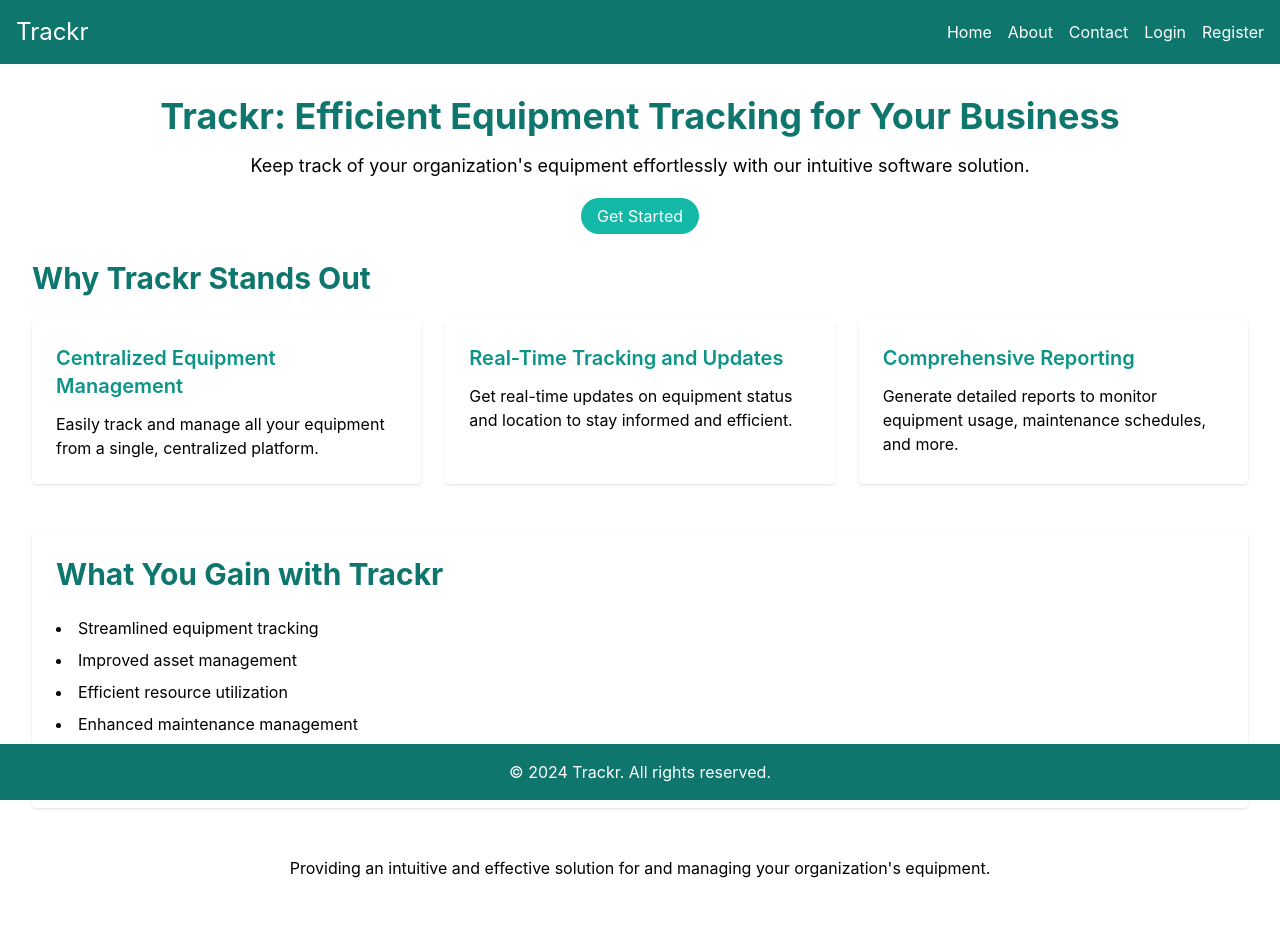
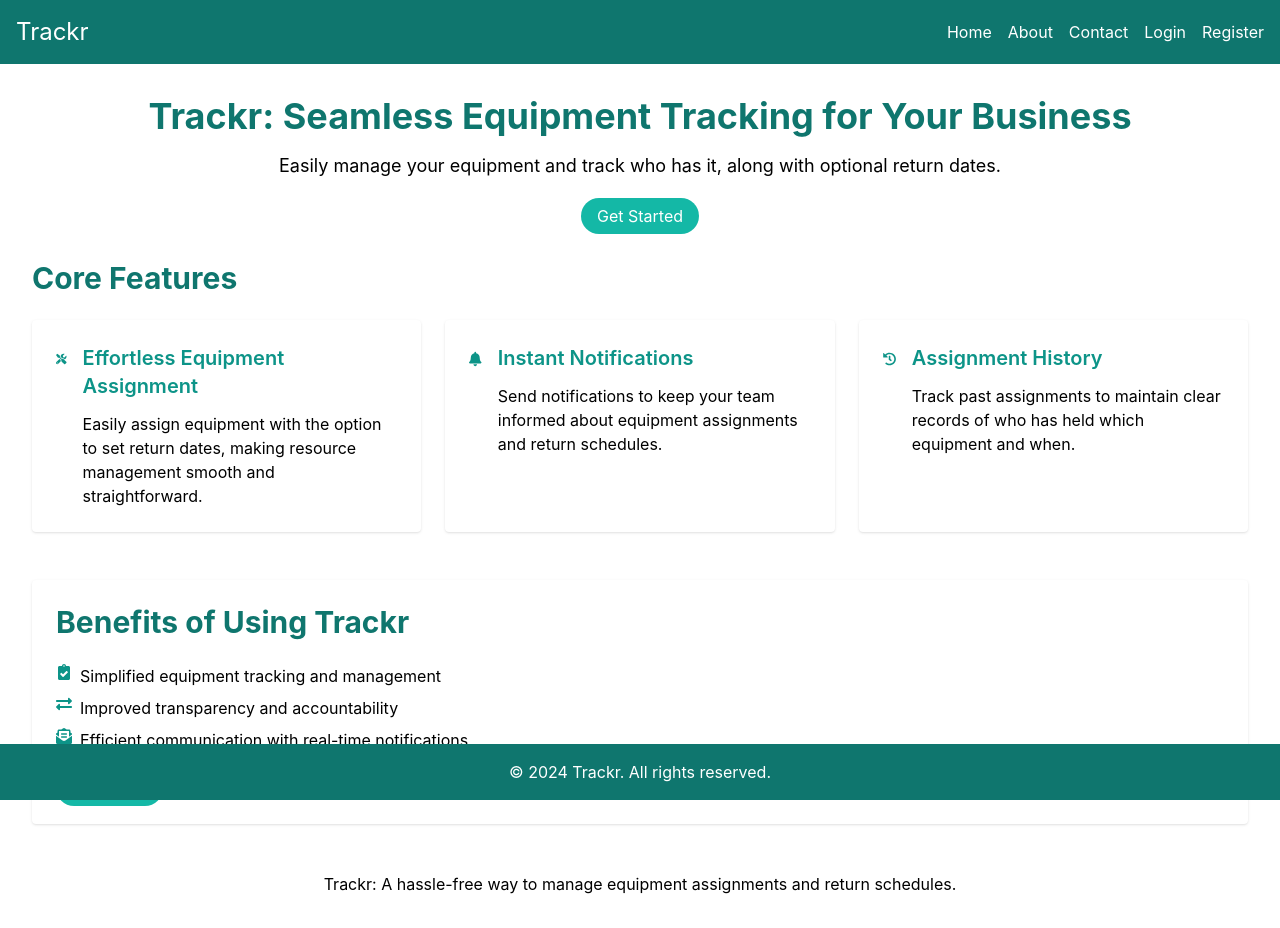
Before and after one commit to millyanne93/Trackr, a React (Create React App) app in the folder frontend/: page / in a window 1280 px wide. Built offline with nearby package versions, Linux system fonts and the light colour scheme.

Commit message:
refine the home page contents and improve form styling.

```diff
--- a/frontend/package.json
+++ b/frontend/package.json
@@ -11,6 +11,7 @@
     "js-cookie": "^3.0.5",
     "react": "^18.3.1",
     "react-dom": "^18.3.1",
+    "react-icons": "^5.3.0",
     "react-router-dom": "^6.26.1",
     "react-scripts": "5.0.1",
     "recharts": "^2.12.7",
--- a/frontend/src/components/AddEquipmentForm.js
+++ b/frontend/src/components/AddEquipmentForm.js
@@ -50,7 +50,7 @@ const AddEquipmentForm = () => {
 };
 
   return (
-    <form onSubmit={handleSubmit} className="bg-white p-4 rounded shadow">
+    <form onSubmit={handleSubmit} className="bg-white p-4 rounded shadow max-w-lg">
       <h3 className="text-xl font-semibold mb-4">Add New Equipment</h3>
 
       {/* Display success or error messages */}
--- a/frontend/src/components/AssignEquipmentForm.js
+++ b/frontend/src/components/AssignEquipmentForm.js
@@ -35,7 +35,7 @@ const AssignEquipmentForm = ({ users, equipmentList, onAssign }) => {
   };
 
   return (
-    <div className="bg-white p-4 rounded shadow mb-6">
+    <div className="bg-white p-4 rounded shadow mb-6 max-w-lg">
       <h3 className="text-xl font-semibold">Assign Equipment</h3>
 
       <div className="my-4">
@@ -55,7 +55,7 @@ const AssignEquipmentForm = ({ users, equipmentList, onAssign }) => {
       </div>
 
       <div className="my-4">
-        <label className="block text-sm font-medium text-gray-700 mb-1">Equipment:</label>
+        <label className="block text-sm font-medium text-gray-700 mb-1 ">Equipment:</label>
         <select
           value={selectedEquipment}
           onChange={(e) => setSelectedEquipment(e.target.value)}
--- a/frontend/src/components/SendNotification.js
+++ b/frontend/src/components/SendNotification.js
@@ -48,7 +48,7 @@ function SendNotification() {
   };
 
   return (
-    <div className="bg-white p-4 rounded shadow mb-6">
+    <div className="bg-white p-4 rounded shadow mb-6 max-w-lg">
       <h2 className="text-xl font-semibold">Send Notification</h2>
 
       {/* Select User Dropdown */}
--- a/frontend/src/pages/AboutPage.js
+++ b/frontend/src/pages/AboutPage.js
@@ -1,9 +1,40 @@
 import React from 'react';
 
 const AboutPage = () => (
-  <div className="p-4">
-    <h2 className="text-3xl font-bold text-teal-700 mb-4">About Trackr</h2>
-    <p>Trackr helps you keep track of your equipment and manage it effectively. Learn more about our features and how we can assist you.</p>
+  <div className="p-4 bg-gray-100">
+    <h2 className="text-4xl font-bold text-teal-700 mb-4">About Trackr</h2>
+
+    {/* Introduction */}
+    <p className="text-lg text-gray-700 mb-6">
+      Trackr is a simple yet powerful tool designed to help businesses keep track of their equipment. Whether you're managing a small business or a large organization, Trackr ensures that equipment is effectively assigned and tracked, providing you with peace of mind.
+    </p>
+
+    {/* Mission Section */}
+    <section className="mb-8">
+      <h3 className="text-2xl font-semibold text-teal-600 mb-4">Our Mission</h3>
+      <p className="text-gray-700">
+        Our mission is to provide a hassle-free and efficient way to manage equipment, ensuring transparency, accountability, and seamless communication within organizations. Trackr aims to simplify the tracking process so you can focus on what really matters—running your business.
+      </p>
+    </section>
+
+    {/* Core Features Section */}
+    <section className="mb-8">
+      <h3 className="text-2xl font-semibold text-teal-600 mb-4">Core Features</h3>
+      <ul className="list-disc list-inside text-gray-700">
+        <li className="mb-2">Assign equipment with optional return dates.</li>
+        <li className="mb-2">Send notifications about equipment assignments.</li>
+        <li className="mb-2">View history of all equipment assignments.</li>
+        <li className="mb-2">Manage the lifecycle of your organization's assets easily.</li>
+      </ul>
+    </section>
+
+    {/* How It Works Section */}
+    <section>
+      <h3 className="text-2xl font-semibold text-teal-600 mb-4">How It Works</h3>
+      <p className="text-gray-700 mb-6">
+        Trackr allows you to assign equipment to team members with just a few clicks. You'll receive a full record of the assignment, including any optional return dates, and notifications keep everyone in the loop. Whether it's laptops, tools, or machinery, Trackr helps you stay organized.
+      </p>
+    </section>
   </div>
 );
 
--- a/frontend/src/pages/AdminHomePage.js
+++ b/frontend/src/pages/AdminHomePage.js
@@ -362,13 +362,14 @@ const AdminHomePage = () => {
           Equipment Issued
         </h3>
         {showIssuedEquipment && issuedEquipment.length > 0 ? (
-          <table className="min-w-full bg-white">
+          <div className="overflow-x-auto">
+            <table className="min-w-full bg-white table-auto">
               <thead>
                 <tr>
-                <th className="py-2">Equipment Name</th>
-                <th className="py-2">Issued To</th>
-                <th className="py-2">Issued On</th>
-                <th className="py-2">Return Date</th>
+                  <th className="py-2 px-4">Equipment Name</th>
+                  <th className="py-2 px-4">Issued To</th>
+                  <th className="py-2 px-4">Issued On</th>
+                  <th className="py-2 px-4">Return Date</th>
                 </tr>
               </thead>
               <tbody>
@@ -388,8 +389,9 @@ const AdminHomePage = () => {
                 ))}
               </tbody>
             </table>
+          </div>
         ) : (
-          <p> Data for Equipment Issued.</p>
+          <p>No data for equipment issued.</p>
         )}
       </div>
 
@@ -410,7 +412,7 @@ const AdminHomePage = () => {
           className="text-xl font-semibold cursor-pointer hover:text-teal-500"
           onClick={() => setShowAddEquipment(!showAddEquipment)}
         >
-          Add Equipment
+          Add New Equipment
         </h3>
         {showAddEquipment && <AddEquipmentForm onAdd={fetchData} />}
       </div>
@@ -526,7 +528,7 @@ const AdminHomePage = () => {
                   </button>
                   <button
                     type="submit"
-                    className="bg-teal-500 text-white px-4 py-2 rounded"
+                    className="bg-teal-500 text-white px-4 py-2 rounded-full"
                   >
                     Update User
                   </button>
--- a/frontend/src/pages/HomePage.js
+++ b/frontend/src/pages/HomePage.js
@@ -1,48 +1,66 @@
 import React from 'react';
+import { FaTools, FaBell, FaHistory, FaClipboardCheck, FaExchangeAlt, FaEnvelopeOpenText } from 'react-icons/fa';
 
 const HomePage = () => (
   <div className="p-4 bg-gray-100">
     {/* Header Section */}
     <header className="text-center mb-8">
-      <h1 className="text-4xl font-bold text-teal-700 mb-4">Trackr: Efficient Equipment Tracking for Your Business</h1>
-      <p className="text-lg mb-6">Keep track of your organization's equipment effortlessly with our intuitive software solution.</p>
+      <h1 className="text-4xl font-bold text-teal-700 mb-4">Trackr: Seamless Equipment Tracking for Your Business</h1>
+      <p className="text-lg mb-6">Easily manage your equipment and track who has it, along with optional return dates.</p>
       <a href="/register" className="bg-teal-500 text-white py-2 px-4 rounded-full hover:bg-teal-600 transition">Get Started</a>
     </header>
 
     {/* Features Section */}
     <section className="mb-12">
-      <h2 className="text-3xl font-bold text-teal-700 mb-6">Why Trackr Stands Out</h2>
+      <h2 className="text-3xl font-bold text-teal-700 mb-6">Core Features</h2>
       <div className="grid grid-cols-1 sm:grid-cols-2 md:grid-cols-3 gap-6">
-        <div className="bg-white p-6 rounded shadow">
-          <h3 className="text-xl font-semibold text-teal-600 mb-3">Centralized Equipment Management</h3>
-          <p className="text-gray-700">Easily track and manage all your equipment from a single, centralized platform.</p>
+        <div className="bg-white p-6 rounded shadow flex items-start">
+          <FaTools className="text-teal-600 text-3xl mr-4" />
+          <div>
+            <h3 className="text-xl font-semibold text-teal-600 mb-3">Effortless Equipment Assignment</h3>
+            <p className="text-gray-700">Easily assign equipment with the option to set return dates, making resource management smooth and straightforward.</p>
+          </div>
         </div>
-        <div className="bg-white p-6 rounded shadow">
-          <h3 className="text-xl font-semibold text-teal-600 mb-3">Real-Time Tracking and Updates</h3>
-          <p className="text-gray-700">Get real-time updates on equipment status and location to stay informed and efficient.</p>
+        <div className="bg-white p-6 rounded shadow flex items-start">
+          <FaBell className="text-teal-600 text-3xl mr-4" />
+          <div>
+            <h3 className="text-xl font-semibold text-teal-600 mb-3">Instant Notifications</h3>
+            <p className="text-gray-700">Send notifications to keep your team informed about equipment assignments and return schedules.</p>
+          </div>
         </div>
-        <div className="bg-white p-6 rounded shadow">
-          <h3 className="text-xl font-semibold text-teal-600 mb-3">Comprehensive Reporting</h3>
-          <p className="text-gray-700">Generate detailed reports to monitor equipment usage, maintenance schedules, and more.</p>
+        <div className="bg-white p-6 rounded shadow flex items-start">
+          <FaHistory className="text-teal-600 text-3xl mr-4" />
+          <div>
+            <h3 className="text-xl font-semibold text-teal-600 mb-3">Assignment History</h3>
+            <p className="text-gray-700">Track past assignments to maintain clear records of who has held which equipment and when.</p>
+          </div>
         </div>
       </div>
     </section>
 
     {/* Benefits Section */}
     <section className="bg-white p-6 rounded shadow mb-12">
-      <h2 className="text-3xl font-bold text-teal-700 mb-6">What You Gain with Trackr</h2>
+      <h2 className="text-3xl font-bold text-teal-700 mb-6">Benefits of Using Trackr</h2>
       <ul className="list-disc list-inside mb-6">
-        <li className="mb-2">Streamlined equipment tracking</li>
-        <li className="mb-2">Improved asset management</li>
-        <li className="mb-2">Efficient resource utilization</li>
-        <li className="mb-2">Enhanced maintenance management</li>
+        <li className="mb-2 flex items-start">
+          <FaClipboardCheck className="text-teal-600 mr-2" />
+          Simplified equipment tracking and management
+        </li>
+        <li className="mb-2 flex items-start">
+          <FaExchangeAlt className="text-teal-600 mr-2" />
+          Improved transparency and accountability
+        </li>
+        <li className="mb-2 flex items-start">
+          <FaEnvelopeOpenText className="text-teal-600 mr-2" />
+          Efficient communication with real-time notifications
+        </li>
       </ul>
-      <a href="/register"  className="bg-teal-500 text-white py-2 px-4 rounded-full hover:bg-teal-600 transition">Start Now</a>
+      <a href="/register" className="bg-teal-500 text-white py-2 px-4 rounded-full hover:bg-teal-600 transition">Start Now</a>
     </section>
 
     {/* Footer Section */}
     <footer className="text-center text-gray-600 mt-12">
-      <p>Providing an intuitive and effective solution for  and managing your organization's equipment.</p>
+      <p>Trackr: A hassle-free way to manage equipment assignments and return schedules.</p>
     </footer>
   </div>
 );
```
Also changed, not shown: frontend/src/pages/ContactPage.js (+60 -3 lines), 1 other file (tests, documents, lock files or other folders). Lines whose indentation alone changed are shown as unchanged.
